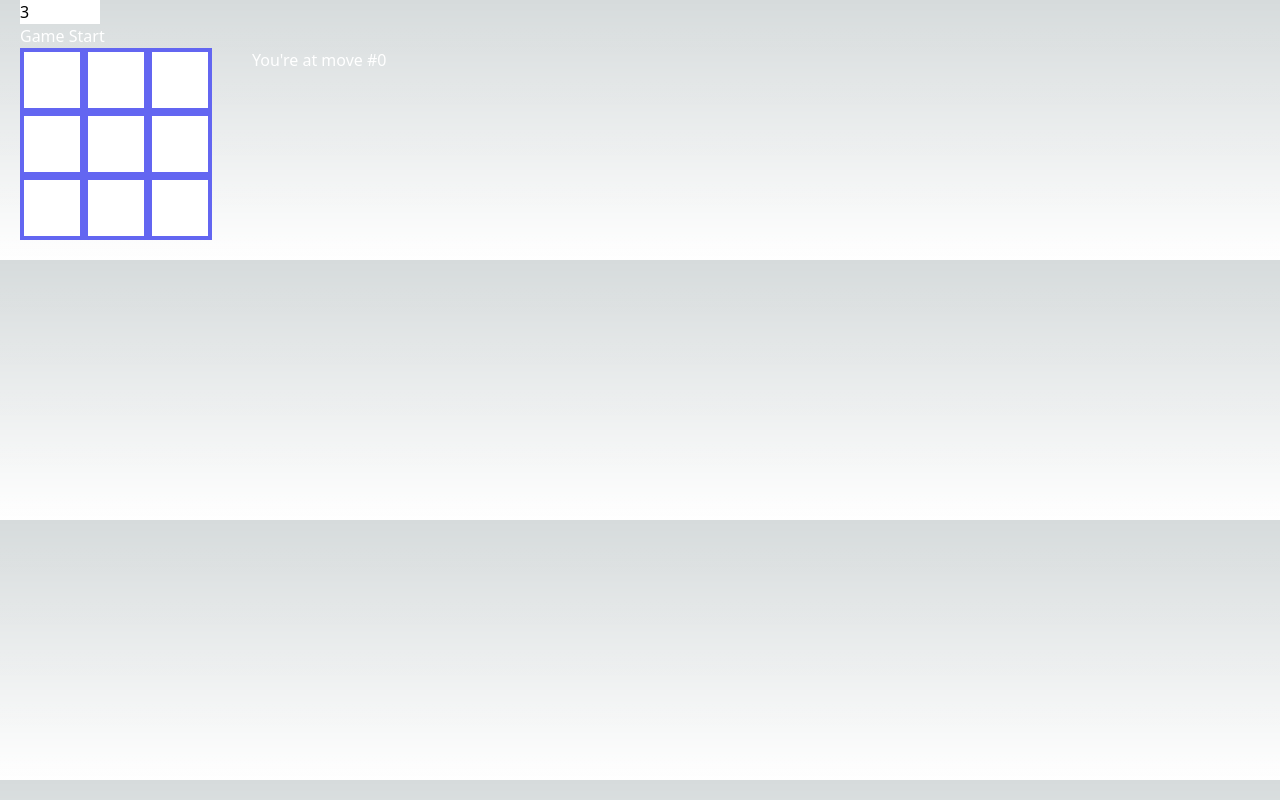
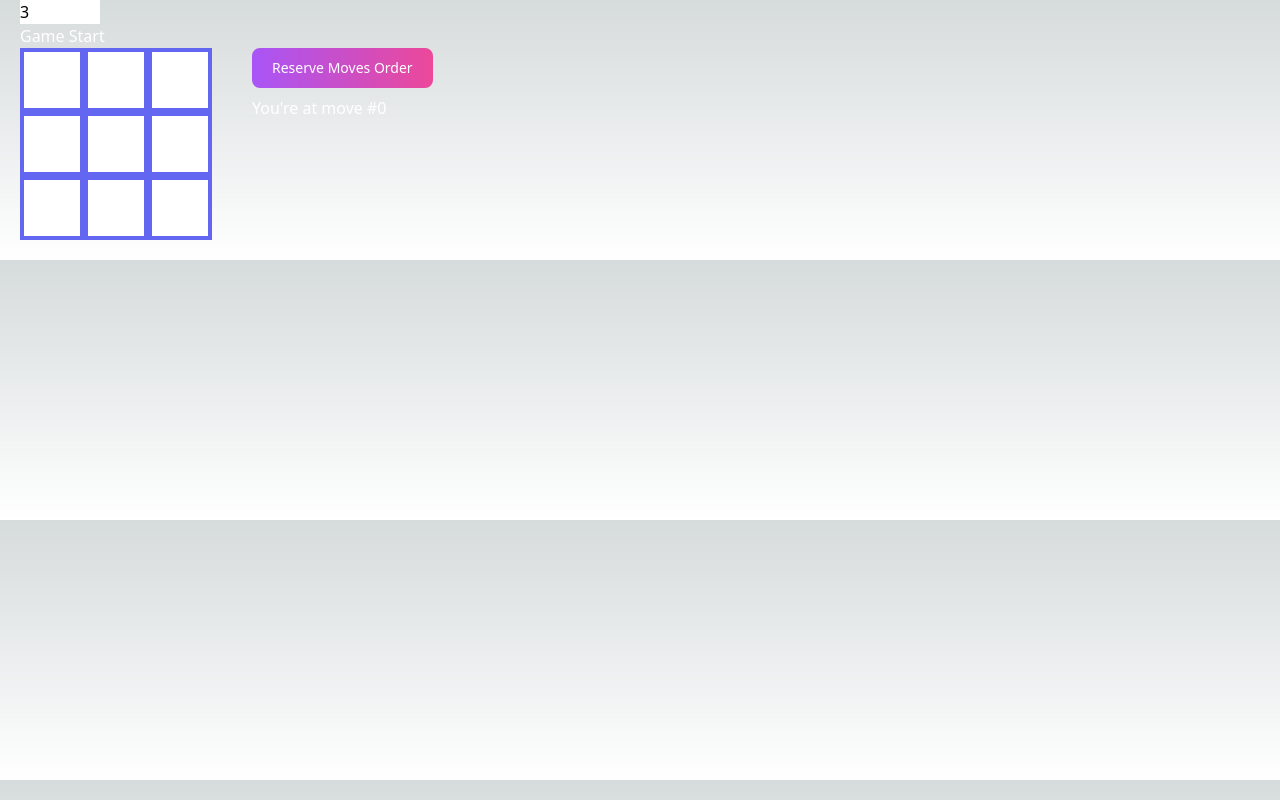
Before and after one commit to tamy-le/tic-tac-toe, a Next.js app in the folder tic-tac-toe/: page / in a window 1280 px wide. Built offline with nearby package versions, Linux system fonts and the light colour scheme.

Commit message:
feat(add toggle): to reserve order of moves

```diff
--- a/tic-tac-toe/src/components/Game.js
+++ b/tic-tac-toe/src/components/Game.js
@@ -10,7 +10,8 @@ const Game = () => {
   const [gridSize, setGridSize] = useState(minGridSize);
   const [currentMove, setCurrentMove] = useState(0);
   const [status, setStatus] = useState("Game Start");
-  const [winner, setWinner] = useState();
+  const [winner, setWinner] = useState("");
+  const [toggle, setToggle] = useState(false);
 
   const handleClickedSquare = (index) => {
     if (
@@ -51,7 +52,6 @@ const Game = () => {
   };
 
   const moves = history.map((squares, move) => {
-    console.log(move);
     let description = move > 0 ? `Go to move #${move}` : "Go to game start";
     return (
       <li key={move}>
@@ -88,7 +88,16 @@ const Game = () => {
             currentBoard={history[currentMove]}
             handleClickedSquare={handleClickedSquare}
           />
-          <ol className="ml-10">{moves}</ol>
+          <div className="ml-10">
+            <button
+              type="button"
+              class="text-white bg-gradient-to-r from-purple-500 to-pink-500 hover:bg-gradient-to-l focus:ring-4 focus:outline-none focus:ring-purple-200 dark:focus:ring-purple-800 font-medium rounded-lg text-sm px-5 py-2.5 text-center me-2 mb-2"
+              onClick={() => setToggle(!toggle)}
+            >
+              Reserve Moves Order
+            </button>
+            <ol>{toggle ? [...moves].reverse() : moves}</ol>
+          </div>
         </div>
       </div>
     </main>
```
